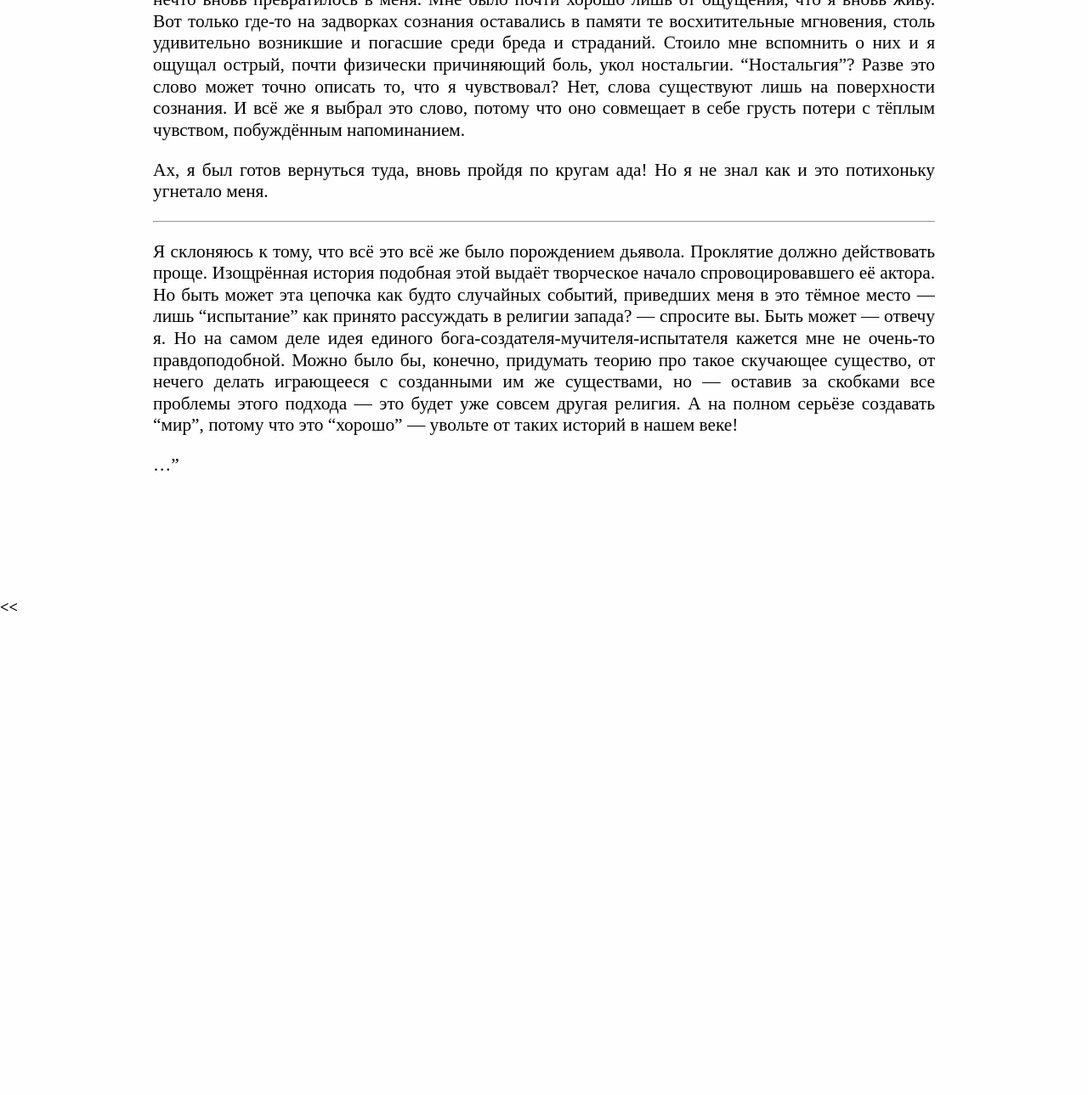
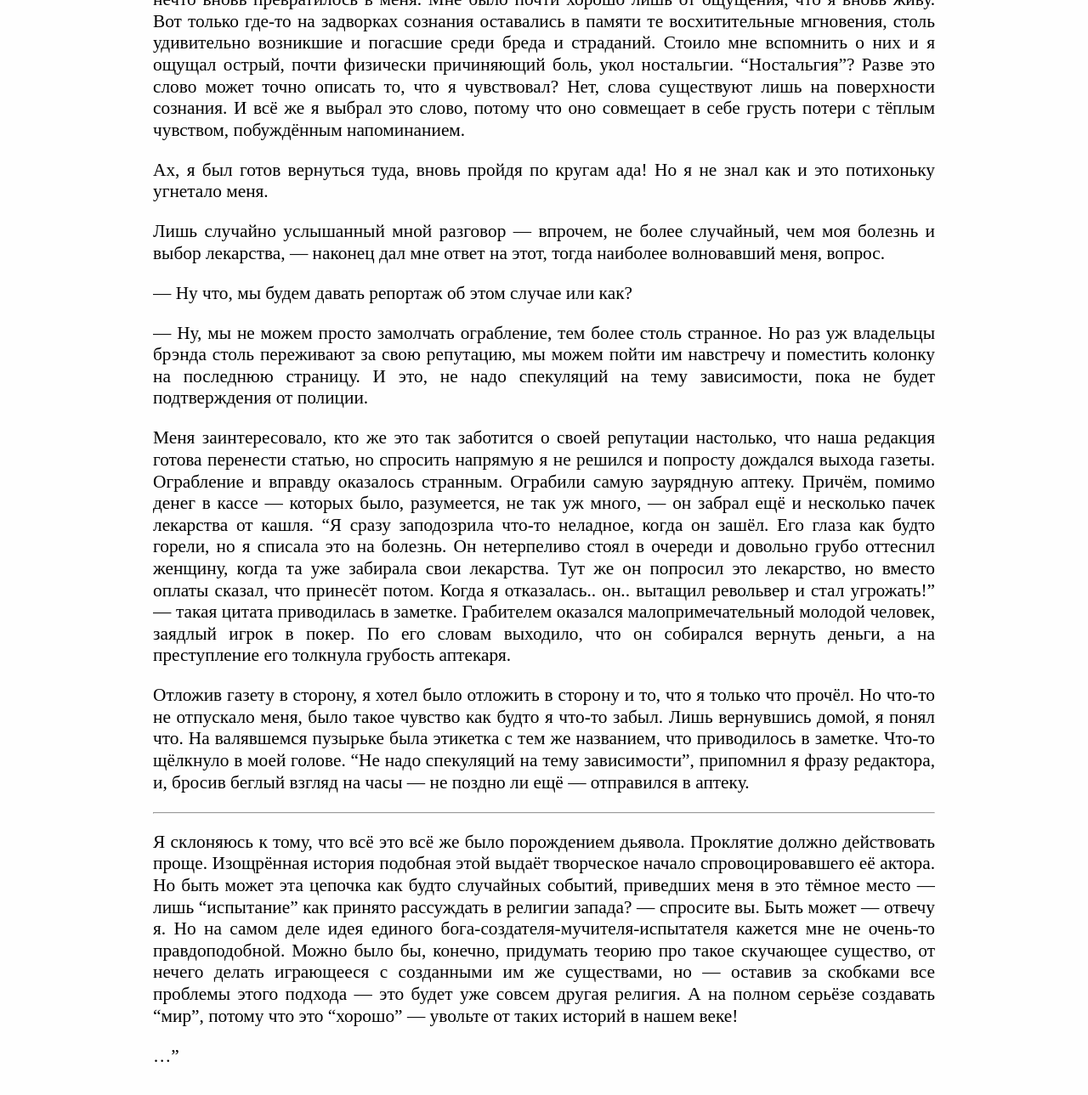
Before and after one commit to caryoscelus/lezvije-travy, a Jekyll site: the page built from text/coughing.md, in a window 1280 px wide and 1400 px high, scrolled down 699 px. Shown: the top 1289 px of the window at 85% size. Built offline with Jekyll 4.4.1, drawn with Linux system fonts in a browser that asks for light colours; before the commit the page ends 1429 px from its top, so only the background shows below that.

Commit message:
text (coughing)

```diff
--- a/text/coughing.md
+++ b/text/coughing.md
@@ -41,6 +41,38 @@ title: "???"
 Ах, я был готов вернуться туда, вновь пройдя по кругам ада! Но я не знал как и
 это потихоньку угнетало меня.
 
+Лишь случайно услышанный мной разговор — впрочем, не более случайный, чем моя
+болезнь и выбор лекарства, — наконец дал мне ответ на этот, тогда наиболее
+волновавший меня, вопрос.
+
+— Ну что, мы будем давать репортаж об этом случае или как?
+
+— Ну, мы не можем просто замолчать ограбление, тем более столь странное. Но раз
+уж владельцы брэнда столь переживают за свою репутацию, мы можем пойти им
+навстречу и поместить колонку на последнюю страницу. И это, не надо спекуляций
+на тему зависимости, пока не будет подтверждения от полиции.
+
+Меня заинтересовало, кто же это так заботится о своей репутации настолько, что
+наша редакция готова перенести статью, но спросить напрямую я не решился и
+попросту дождался выхода газеты. Ограбление и вправду оказалось
+странным. Ограбили самую заурядную аптеку. Причём, помимо денег в кассе —
+которых было, разумеется, не так уж много, — он забрал ещё и несколько пачек
+лекарства от кашля. "Я сразу заподозрила что-то неладное, когда он зашёл. Его
+глаза как будто горели, но я списала это на болезнь. Он нетерпеливо стоял в
+очереди и довольно грубо оттеснил женщину, когда та уже забирала свои
+лекарства. Тут же он попросил это лекарство, но вместо оплаты сказал, что
+принесёт потом. Когда я отказалась.. он.. вытащил револьвер и стал угрожать!" —
+такая цитата приводилась в заметке. Грабителем оказался малопримечательный
+молодой человек, заядлый игрок в покер. По его словам выходило, что он собирался
+вернуть деньги, а на преступление его толкнула грубость аптекаря.
+
+Отложив газету в сторону, я хотел было отложить в сторону и то, что я только что
+прочёл. Но что-то не отпускало меня, было такое чувство как будто я что-то
+забыл. Лишь вернувшись домой, я понял что. На валявшемся пузырьке была этикетка
+с тем же названием, что приводилось в заметке. Что-то щёлкнуло в моей
+голове. "Не надо спекуляций на тему зависимости", припомнил я фразу редактора,
+и, бросив беглый взгляд на часы — не поздно ли ещё — отправился в аптеку.
+
 ***
 
 Я склоняюсь к тому, что всё это всё же было порождением дьявола. Проклятие
```
